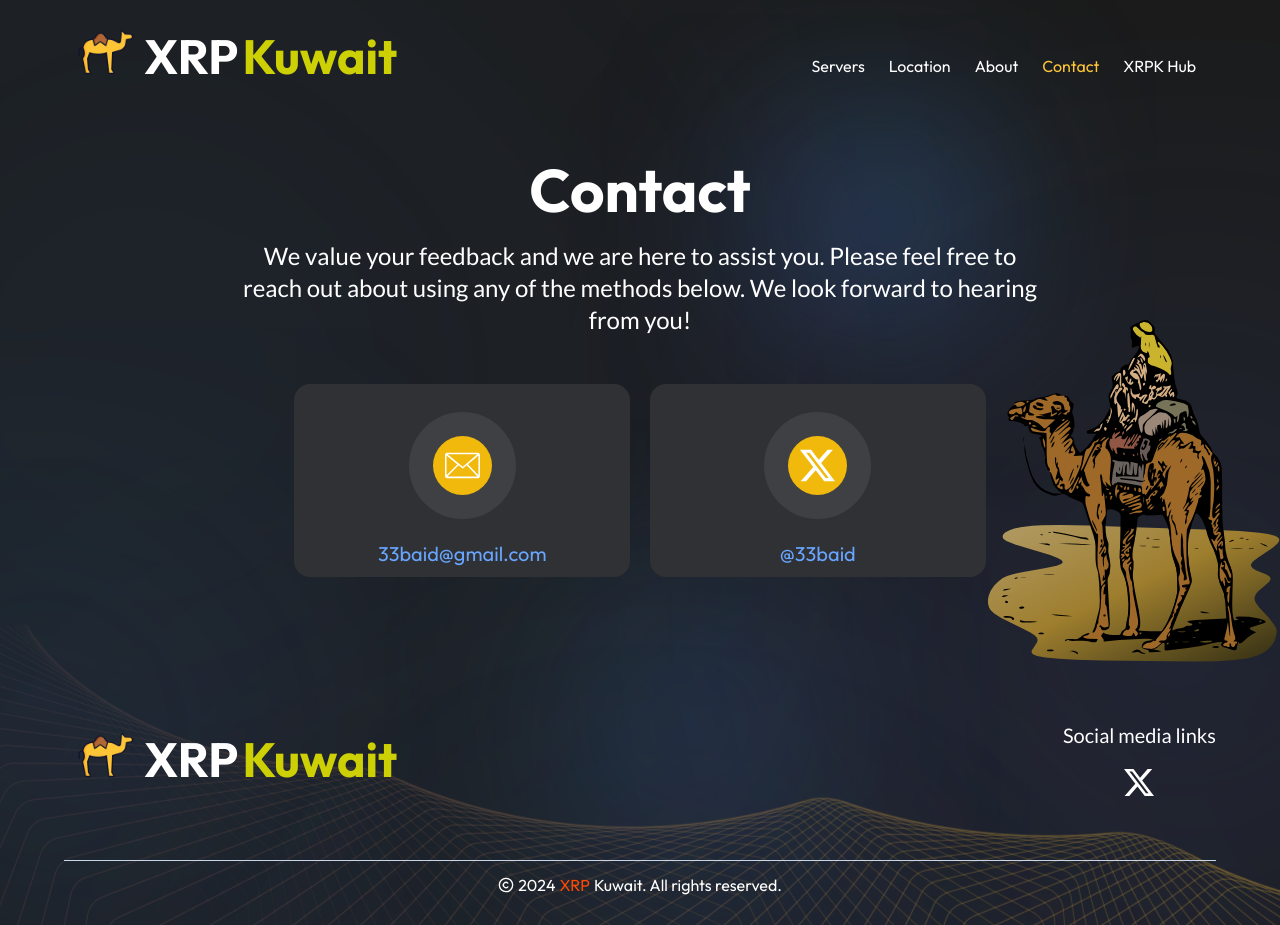
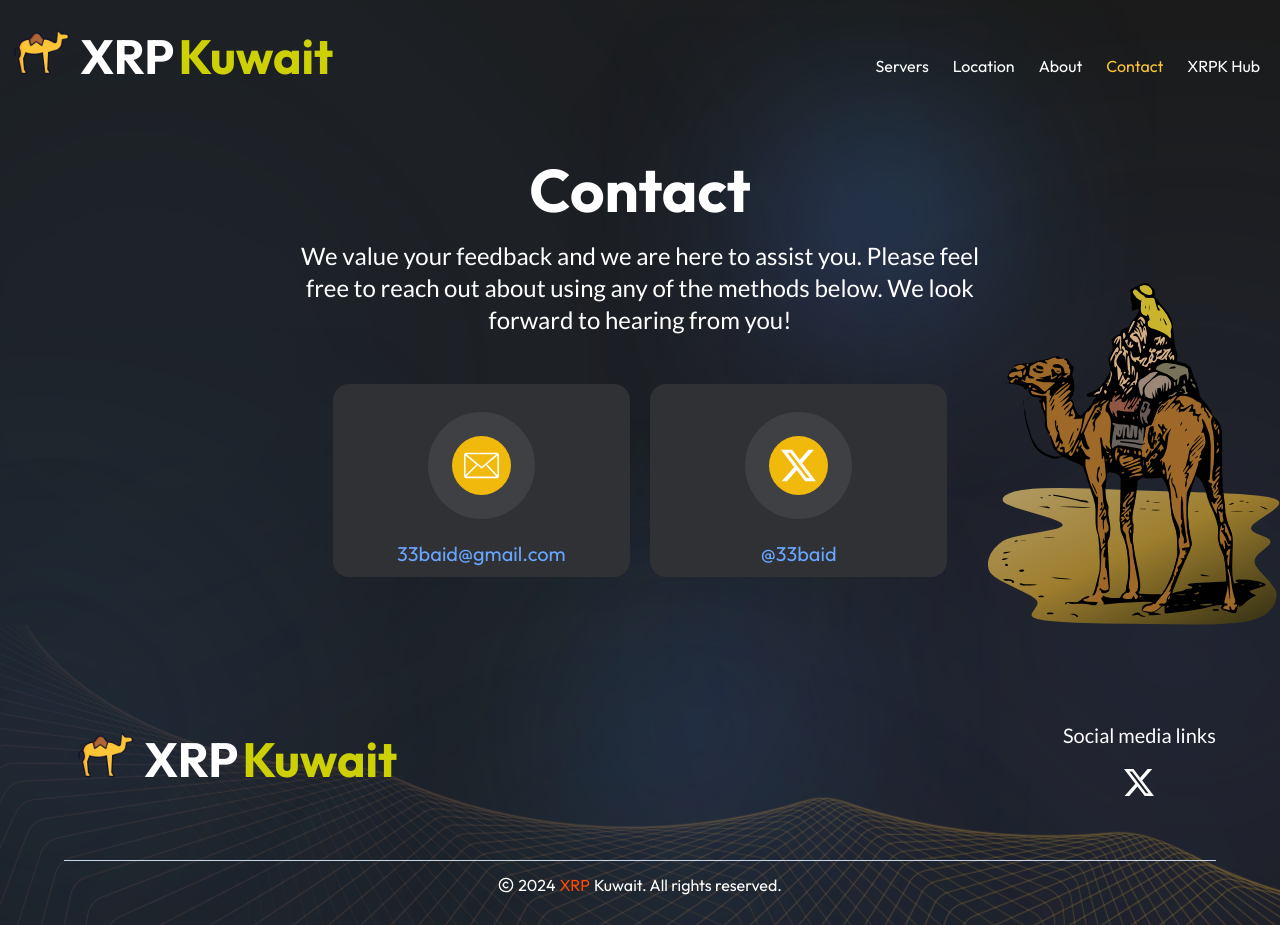
Before and after one commit to Rieznichenko/RippleFront, a Next.js app: page /contact in a window 1280 px wide. Built offline with nearby package versions, Linux system fonts and the light colour scheme.

Commit message:
push client required changes

```diff
--- a/app/(root)/contact/page.tsx
+++ b/app/(root)/contact/page.tsx
@@ -9,16 +9,16 @@
 const Page = () => {
   return (
     <div
-      className=""
-      // style={{
-      //   backgroundImage: `url(${gradientBg.src})`,
-      //   backgroundRepeat: "no-repeat",
-      //   backgroundPositionX: "center",
-      //   backgroundPositionY: "top",
-      // }}
+      className="flex justify-center"
+      style={{
+        backgroundImage: `url(${camelBg.src})`,
+        backgroundRepeat: "no-repeat",
+        backgroundPositionX: "right",
+        backgroundPositionY: "bottom",
+      }}
     >
-      <img src={camelBg.src} className="absolute right-0 top-80 -z-0" />
-      <div className="text-center flex w-[90%] z-10 relative mx-auto  ">
+      {/* <img src={camelBg.src} className="absolute right-0 top-80 -z-0" /> */}
+      <div className="text-center mx-auto  w-[80%]  ">
         <div className="pt-[10rem] ">
           <div className=" flex items-center flex-col gap-5">
             <h2 className="font-outfit text-6xl font-semibold text-white">
--- a/app/not-found.tsx
+++ b/app/not-found.tsx
@@ -7,7 +7,7 @@
 export default function NotFound() {
   return (
     <div
-      className="relative h-[100%] bg-[#1B1B1B]"
+      className="relative h-[100%] py-2 bg-[#1B1B1B]"
       style={{
         backgroundImage: `url(${gradientBg.src})`,
         backgroundRepeat: "no-repeat",
@@ -18,7 +18,7 @@
     >
       <img
         src={camelBg.src}
-        className="relative h-screen transform scale-x-[-1] right-auto mx-auto left-auto p-10 -z-0"
+        className="relative h-screen transform scale-x-[-1] right-auto mx-auto left-auto p-14 -z-0"
       />
       <div className="bg-[#EDB936] z-30 rounded-3xl absolute top-12 left-44 w-[100px]  p-4 text-[#4B4B4B] text-center">
         <Link href="/homepage">XRPK HOME</Link>
@@ -40,7 +40,7 @@
             <span className="font-lato text-[16px]">CAMELS CROSSING</span>
           </h2>
         </div>
-        <div className="rounded-2xl bg-opacity-60 my-10 p-12 font-lato text-2xl text-white text-center bg-gradient-to-r from-opacity-30 to-opacity-5 bg-[#45484E] backdrop-blur-40">
+        <div className="rounded-2xl w-[50%] mx-auto bg-opacity-60 my-5 p-12 font-lato text-2xl text-white text-center bg-gradient-to-r from-opacity-30 to-opacity-5 bg-[#45484E] backdrop-blur-40">
           The page you are looking for does not exist.
           <br />
           If you think this is a mistake, please contact us or click the home
--- a/components/header.tsx
+++ b/components/header.tsx
@@ -5,7 +5,7 @@
 
 const Header = () => {
   return (
-    <div className="w-[90%]  absolute z-50 left-0 right-0 top-0 m-auto">
+    <div className="w-[100%]  absolute z-50 left-0 right-0 top-0 m-auto">
       <div className="w-full">
         {/* <div className="logo flex justify-center items-center">
           <Image
```
